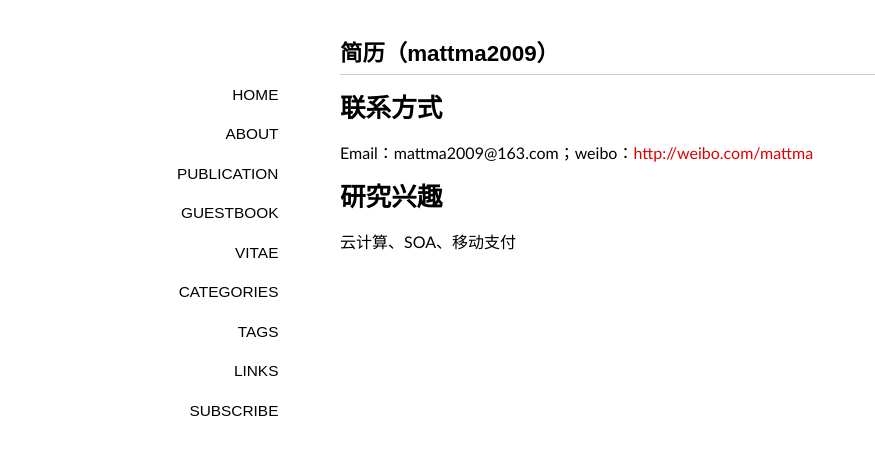
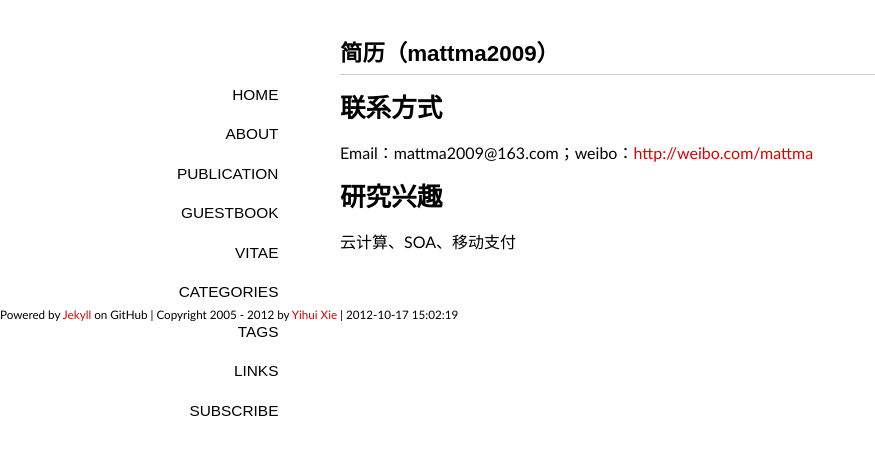
Before and after one commit to mattma2009/tour, a Jekyll site: the page built from vitae/index.md, in a window 1280 px wide. Shown: the top 455 px of the page, without its empty margins (0-875 px from the left). Built offline with Jekyll 4.4.1, drawn with Linux system fonts in a browser that asks for light colours; some web fonts are replaced; Markdown is read by kramdown in place of the engine named in the settings.

Commit message:
Update _layouts/default.html

```diff
--- a/_layouts/default.html
+++ b/_layouts/default.html
@@ -42,5 +42,9 @@
         var s = document.getElementsByTagName('script')[0]; s.parentNode.insertBefore(ga, s);
       })();
     </script>
+<footer>
+  <p><small>Powered by <a href="https://github.com/mojombo/jekyll">Jekyll</a> on GitHub | Copyright 2005 - {{site.time | date:"%Y"}} by <a href="http://yihui.name">Yihui Xie</a> | <span class="label label-info">{{site.time | date:"%Y-%m-%d %H:%M:%S"}}</span></small></p>
+</footer>
   </body>
+
 </html>
```
